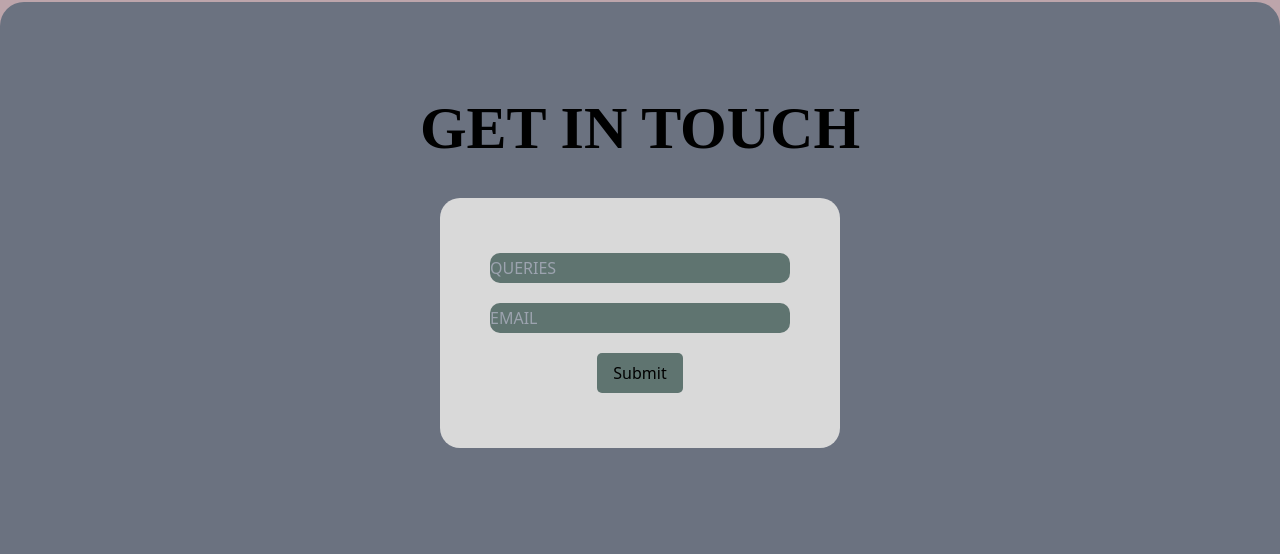
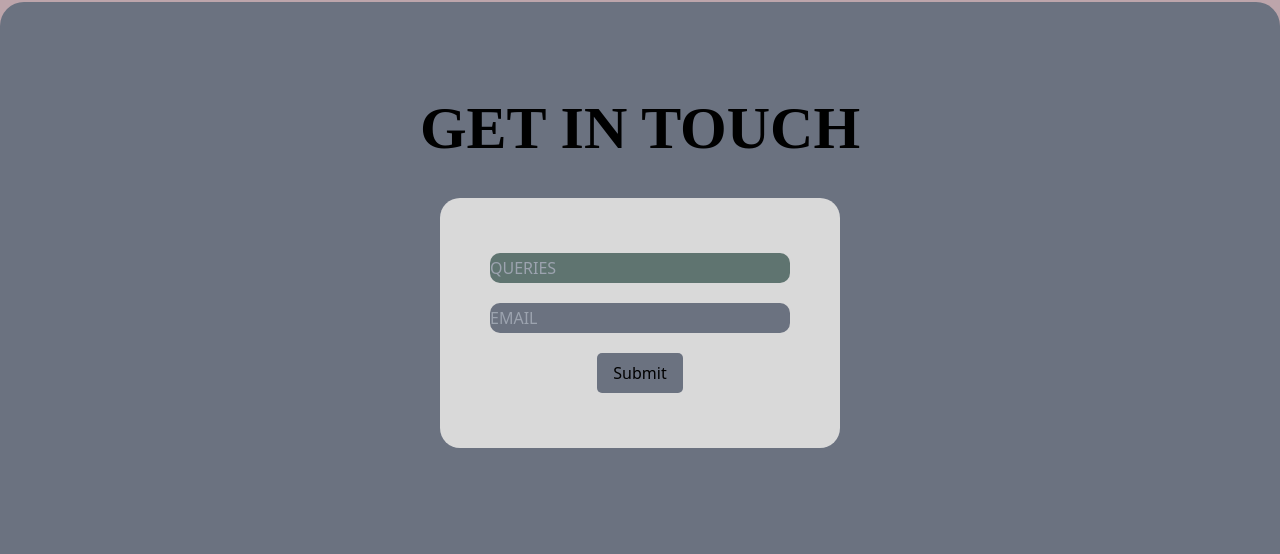
Before and after one commit to sania217/sania-s-portfolio, a website: page index.html in a window 1280 px wide. Shown: the part 3040-3594 px from the top of the page. Drawn offline with nearby package versions, Linux system fonts and the light colour scheme; a web font is replaced by a local one.

Commit message:
fixed layout bugs

```diff
--- a/index.html
+++ b/index.html
@@ -199,9 +199,9 @@
                <form class="flex gap-[20px] flex-col justify-center items-center mx-auto">
                  <input type="text" name="queries" placeholder="QUERIES" class="bg-[#5F7470] h-[20px] w-[150px]
                  lg:h-[30px] lg:w-[300px] md:h-[30px] md:w-[200px] rounded-[10px]">
-                  <input type="email" name="email" placeholder="EMAIL" class="bg-[#5F7470] h-[20px] w-[150px]
+                  <input type="email" name="email" placeholder="EMAIL" class="bg-gray-500 h-[20px] w-[150px]
                  lg:h-[30px] lg:w-[300px]  md:h-[30px] md:w-[200px] rounded-[10px]">
-                  <input type="submit" class="bg-[#5F7470] px-2 py-1 lg:px-4 lg:py-2 rounded-[5px]" >
+                  <input type="submit" class="bg-gray-500 px-2 py-1 lg:px-4 lg:py-2 rounded-[5px]" >
                </form>
               </div>
             </div>
```
